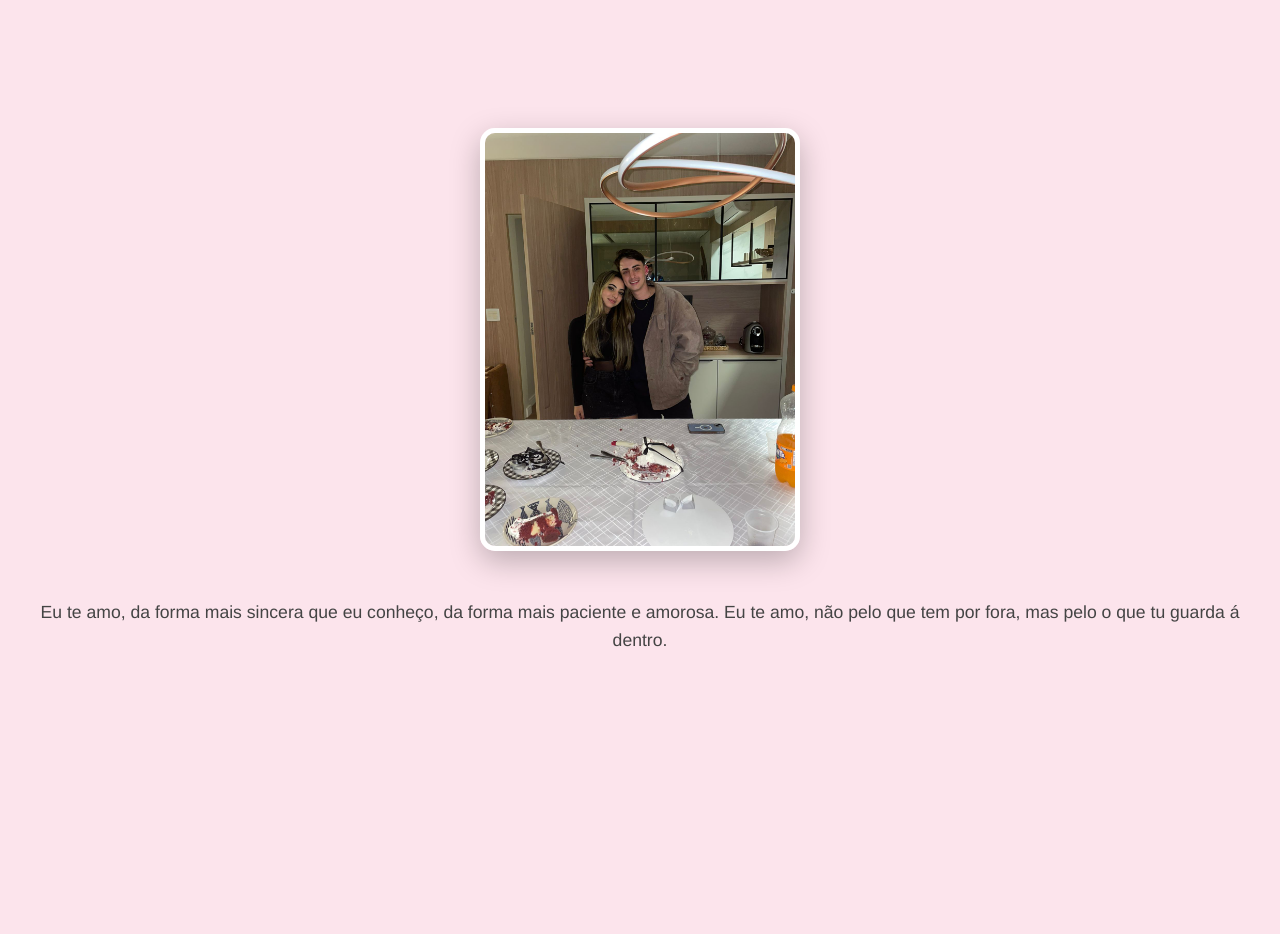
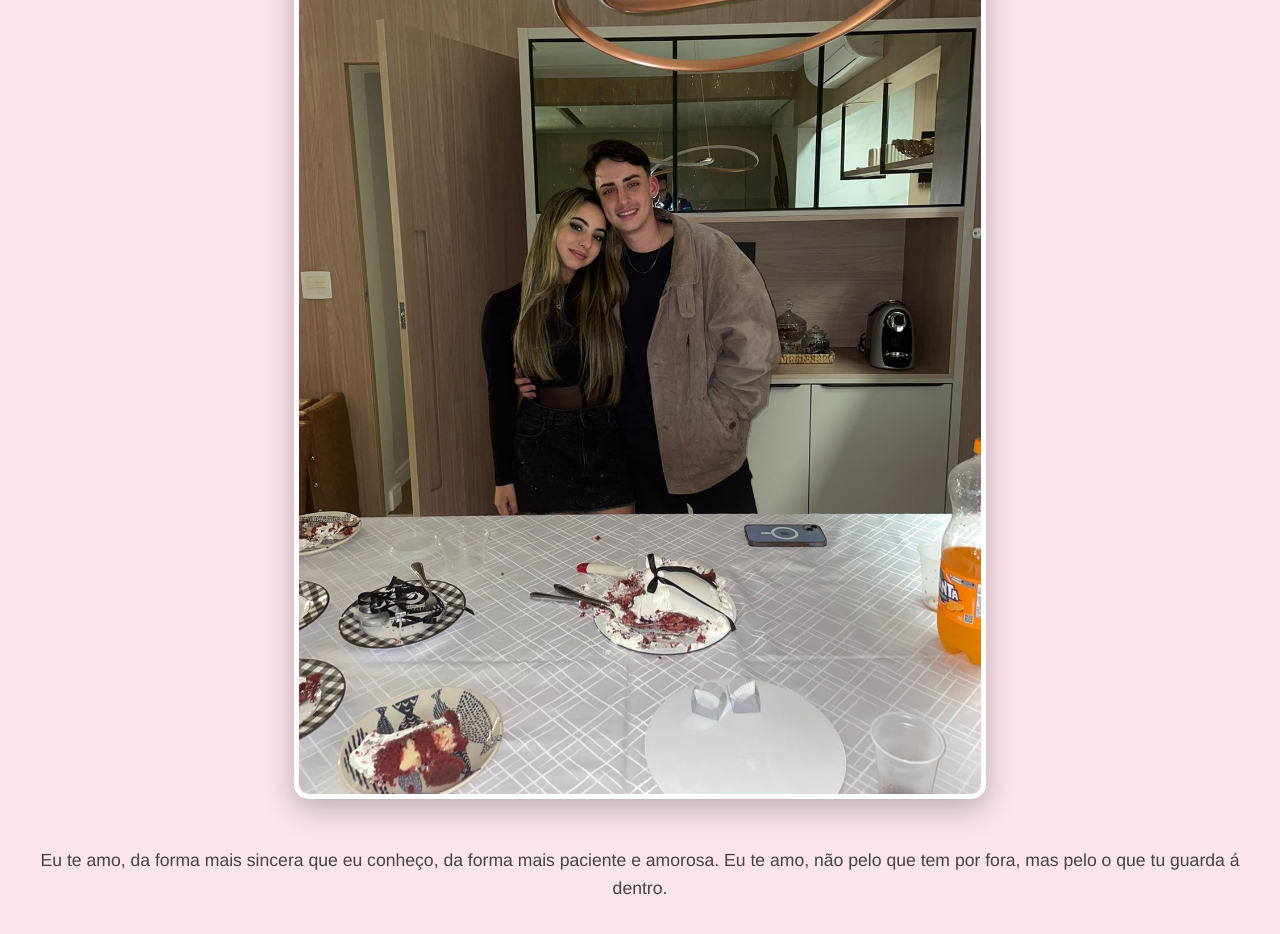
Before and after one commit to mauricio-goulart/g2, a plain HTML site: page index.html in a window 1280 px wide. Both pictures are taken after a click on the button "Clique aqui, meu amor". Before the commit the page ends 800 px from the top, so only its background shows below. Drawn offline with Linux system fonts and the light colour scheme.

Commit message:
Update index.html

```diff
--- a/index.html
+++ b/index.html
@@ -47,7 +47,7 @@
 
         /* Estilo da foto */
         #nossa-foto {
-            max-width: 25%; /* A foto se ajusta à tela do celular */
+            max-width: 55%; /* A foto se ajusta à tela do celular */
             height: auto;
             border-radius: 15px; /* Bordas arredondadas na foto */
             border: 5px solid white;
```
